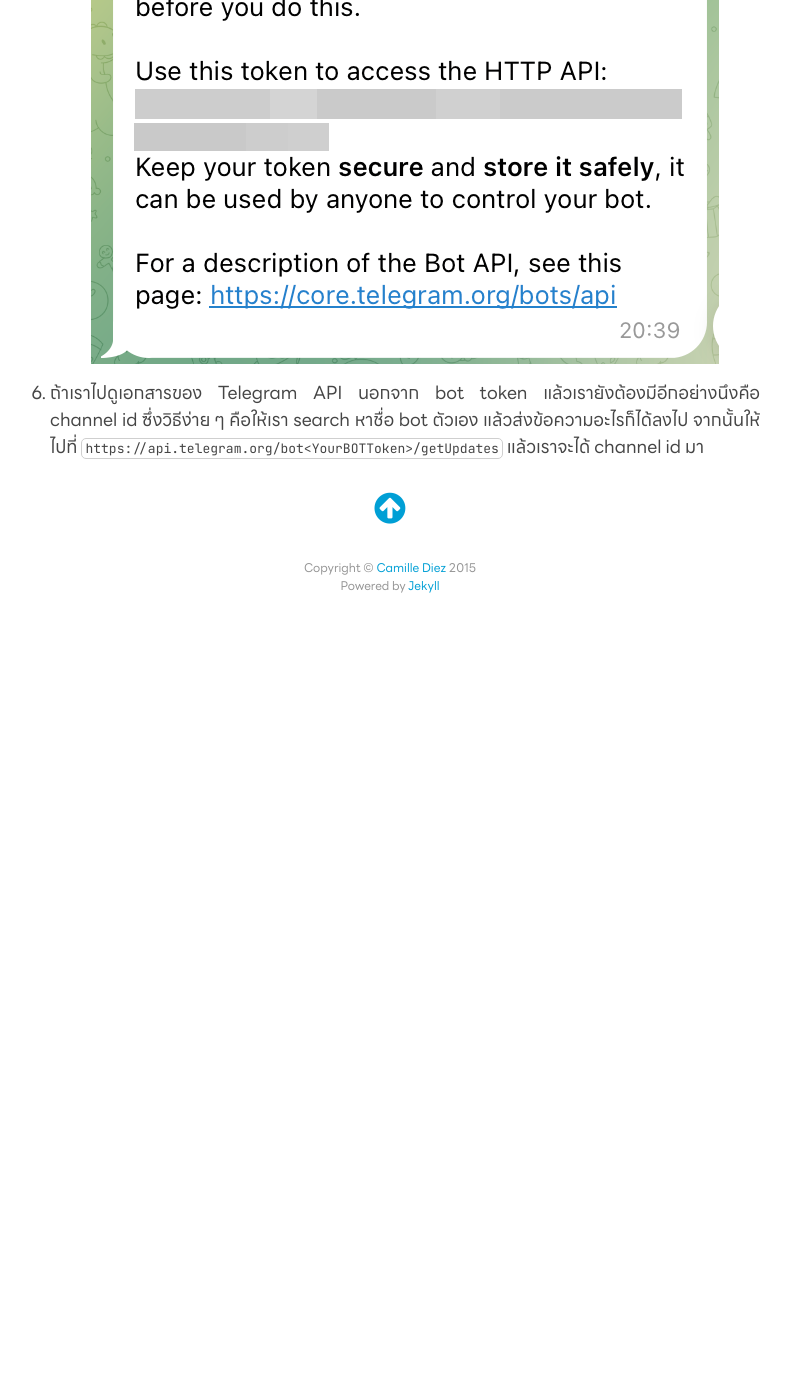
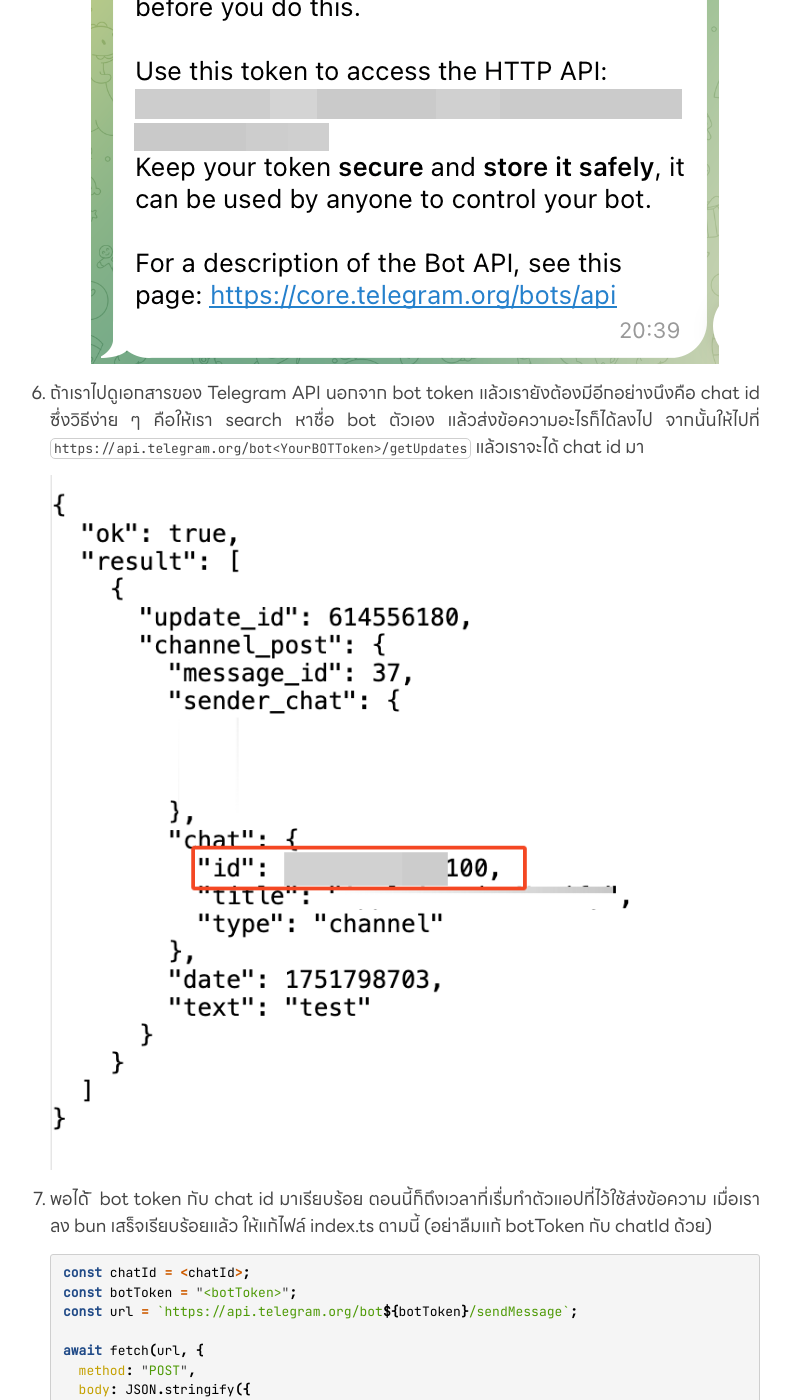
Before and after one commit to oat9002/oat9002.github.io, a Jekyll site: the page built from _posts/2025-07-06-send-message-to-telegram.md, in a window 1280 px wide and 1400 px high, scrolled down 2487 px. Shown: the whole window, without its empty margins (250-1041 px from the left). Built offline with Jekyll 4.4.1, drawn with Linux system fonts in a browser that asks for light colours; nearby versions of some CDN libraries; some web fonts are replaced; before the commit the page ends 3117 px from its top, so only the background shows below that; some of the changed text lies outside the part shown.

Commit message:
📝 Add tutorial for sending messages via Telegram bot with example code and images

````diff
--- a/_posts/2025-05-04-send-message-to-telegram.md
+++ b/_posts/2025-07-06-send-message-to-telegram.md
@@ -5,12 +5,12 @@
 
 สวัสดีครับ ในวันนี้ผมจะมาพูดถึงวิธีการที่เราจะสร้าง bot ใน telegram เพื่อจะส่งข้อความบางอย่างให้เรา แต่ก่อนหลาย ๆ คนอาจจะใช้ตัว Line Notify เอาไว้ส่งข้อความ เข้า group Line หรือส่งส่วนตัว แต่ว่าตอนนี้ Line Notify ได้ปิดให้บริการไปเรียนร้อยแล้ว Telegram ก็จะเป็นทางเลือกอีกทางหนึ่ง ที่สำคัญคือเป็นบริการที่ฟรี ซึ่งคงเป็นตัวเลือกที่ดีที่จะใช้แทนตัว Line Notify
 
-> ในตัวอย่างนี้ผมจะใช้ Node.js เป็นตัวอย่างในการส่งข้อความนะครับ
+> ในตัวอย่างนี้ผมจะใช้ Bun เป็นตัวอย่างในการส่งข้อความนะครับ
 
 # สิ่งที่ต้องเตรียมก่อนเริ่ม
 
 1. บัญชี Telegram
-2. Node.js
+2. Bun - Javascript runtime
 
 # วิธีทำ
 
@@ -40,4 +40,34 @@
         <img src="/assets/telegram/token.png" alt="token" />
     </p>
 
-6.  ถ้าเราไปดูเอกสารของ Telegram API นอกจาก bot token แล้วเรายังต้องมีอีกอย่างนึงคือ channel id ซึ่งวิธีง่าย ๆ คือให้เรา search หาชื่อ bot ตัวเอง แล้วส่งข้อความอะไรก็ได้ลงไป จากนั้นให้ไปที่ `https://api.telegram.org/bot<YourBOTToken>/getUpdates` แล้วเราจะได้ channel id มา
+6.  ถ้าเราไปดูเอกสารของ Telegram API นอกจาก bot token แล้วเรายังต้องมีอีกอย่างนึงคือ chat id ซึ่งวิธีง่าย ๆ คือให้เรา search หาชื่อ bot ตัวเอง แล้วส่งข้อความอะไรก็ได้ลงไป จากนั้นให้ไปที่ `https://api.telegram.org/bot<YourBOTToken>/getUpdates` แล้วเราจะได้ chat id มา
+
+    <p style="text-align: center;">
+        <img src="/assets/telegram/chatid.png" alt="token" />
+    </p>
+
+7.  พอได้ ิ bot token กับ chat id มาเรียบร้อย ตอนนี้ก็ถึงเวลาที่เรื่มทำตัวแอปที่ไว้ใช้ส่งข้อความ เมื่อเราลง bun เสร็จเรียบร้อยแล้ว ให้แก้ไฟล์ index.ts ตามนี้ (อย่าลืมแก้ botToken กับ chatId ด้วย)
+
+    ```typescript
+    const chatId = <chatId>;
+    const botToken = "<botToken>";
+    const url = `https://api.telegram.org/bot${botToken}/sendMessage`;
+
+    await fetch(url, {
+      method: "POST",
+      body: JSON.stringify({
+        text: "Hello, this is a test message from your bot!",
+        chat_id: chatId,
+        parse_mode: "HTML",
+      }),
+      headers: {
+        "Content-Type": "application/json",
+      },
+    }).catch((err: unknown) => {
+      if (err instanceof Error) {
+        console.log("telegram notify failed", err);
+      }
+    });
+    ```
+
+8.  ใช้คำสั่ง `bun index.ts` จะได้ผลลัพธ์ตามนี้
````
Also changed, not shown: assets/telegram/chatid.png (added).
